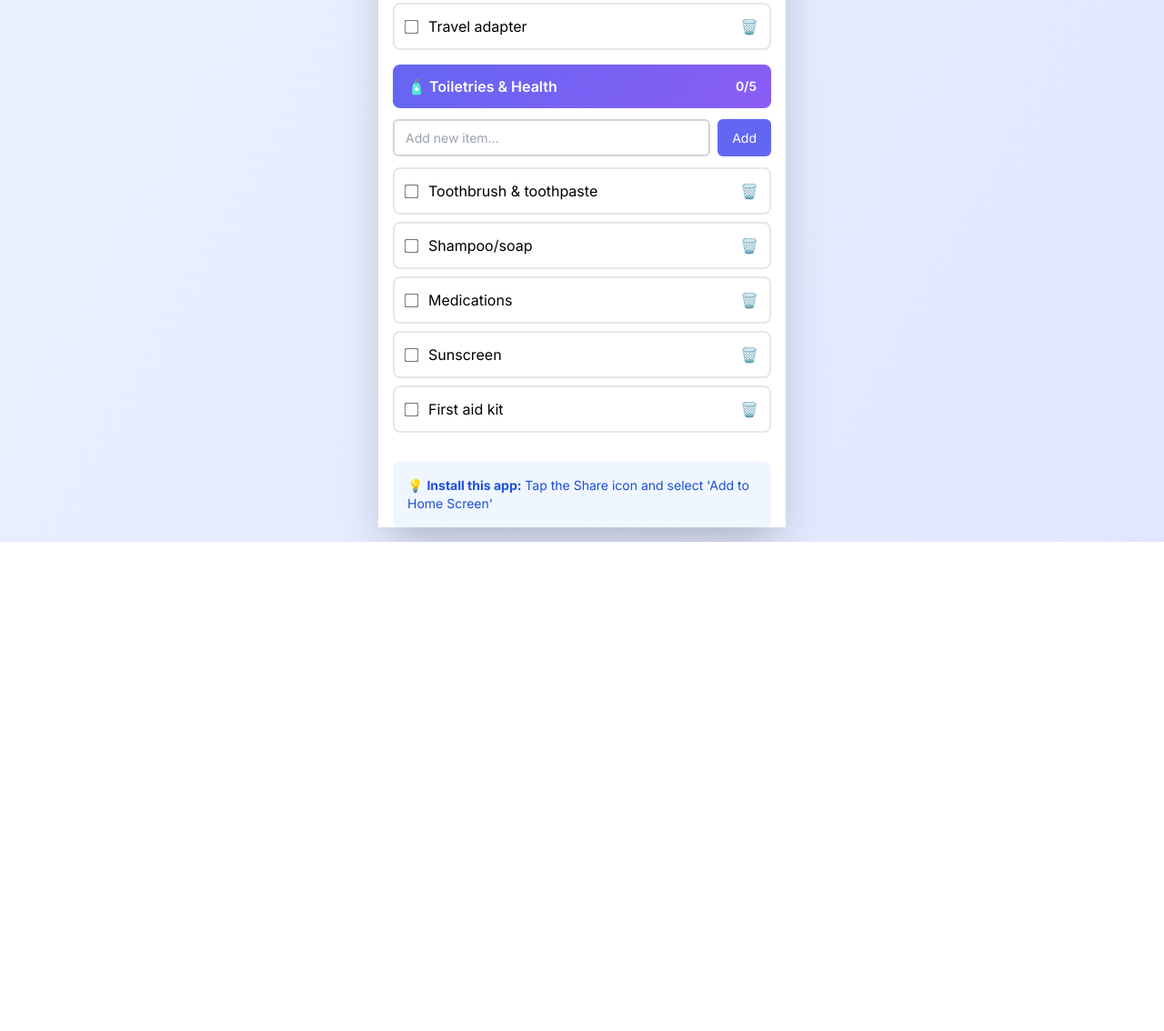
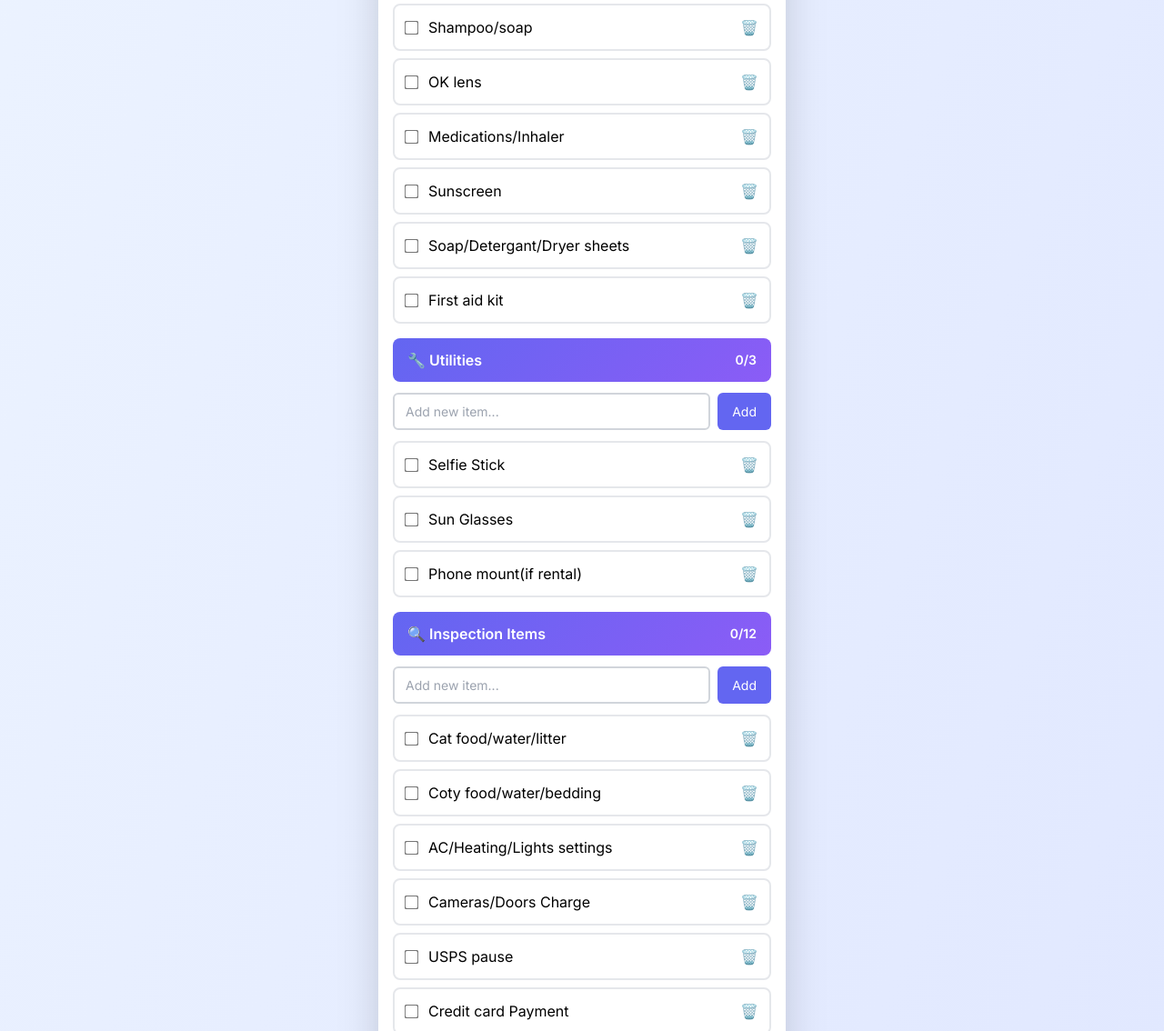
Before and after one commit to seiluer33/my-test-pwa, a plain HTML site: page index.html in a window 1280 px wide. Shown: the part 1666-2800 px from the top of the page at 91% size. Before the commit the page ends 2262 px from the top, so only its background shows below. Drawn offline with nearby package versions, Linux system fonts and the light colour scheme.

Commit message:
update the checklist

```diff
--- a/index.html
+++ b/index.html
@@ -219,12 +219,9 @@
                     name: '📄 Documents & Money',
                     emoji: '📄',
                     items: [
-                        { id: 1, text: 'Passport/ID', completed: false },
-                        { id: 2, text: 'Flight tickets', completed: false },
-                        { id: 3, text: 'Hotel confirmations', completed: false },
-                        { id: 4, text: 'Travel insurance', completed: false },
-                        { id: 5, text: 'Credit cards', completed: false },
-                        { id: 6, text: 'Cash/local currency', completed: false }
+                        { id: 1, text: 'Passport/Green Card', completed: false },
+                        { id: 2, text: 'Credit cards(costco, aa, ihg, discover)', completed: false },
+                        { id: 3, text: 'Cash/local currency', completed: false }
                     ]
                 },
                 {
@@ -232,13 +229,13 @@
                     name: '👕 Clothing',
                     emoji: '👕',
                     items: [
-                        { id: 7, text: 'Underwear', completed: false },
-                        { id: 8, text: 'Socks', completed: false },
-                        { id: 9, text: 'T-shirts/shirts', completed: false },
-                        { id: 10, text: 'Pants/shorts', completed: false },
-                        { id: 11, text: 'Jacket/sweater', completed: false },
-                        { id: 12, text: 'Sleepwear', completed: false },
-                        { id: 13, text: 'Comfortable shoes', completed: false }
+                        { id: 4, text: 'Underwear', completed: false },
+                        { id: 5, text: 'Socks', completed: false },
+                        { id: 6, text: 'T-shirts/shirts', completed: false },
+                        { id: 7, text: 'Pants/shorts', completed: false },
+                        { id: 8, text: 'Jacket/sweater', completed: false },
+                        { id: 9, text: 'Sleepwear', completed: false },
+                        { id: 10, text: 'Comfortable shoes', completed: false }
                     ]
                 },
                 {
@@ -246,11 +243,10 @@
                     name: '🔌 Electronics',
                     emoji: '🔌',
                     items: [
-                        { id: 14, text: 'Phone charger', completed: false },
-                        { id: 15, text: 'Power bank', completed: false },
-                        { id: 16, text: 'Camera', completed: false },
-                        { id: 17, text: 'Headphones', completed: false },
-                        { id: 18, text: 'Travel adapter', completed: false }
+                        { id: 11, text: 'Phone charger', completed: false },
+                        { id: 12, text: 'Power bank', completed: false },
+                        { id: 13, text: 'Headphones', completed: false },
+                        { id: 14, text: 'Travel adapter(overseas)', completed: false }
                     ]
                 },
                 {
@@ -258,11 +254,42 @@
                     name: '🧴 Toiletries & Health',
                     emoji: '🧴',
                     items: [
-                        { id: 19, text: 'Toothbrush & toothpaste', completed: false },
-                        { id: 20, text: 'Shampoo/soap', completed: false },
-                        { id: 21, text: 'Medications', completed: false },
-                        { id: 22, text: 'Sunscreen', completed: false },
-                        { id: 23, text: 'First aid kit', completed: false }
+                        { id: 15, text: 'Toothbrush & toothpaste', completed: false },
+                        { id: 16, text: 'Shampoo/soap', completed: false },
+                        { id: 17, text: 'OK lens', completed: false },
+                        { id: 18, text: 'Medications/Inhaler', completed: false },
+                        { id: 19, text: 'Sunscreen', completed: false },
+                        { id: 20, text: 'Soap/Detergant/Dryer sheets', completed: false },
+                        { id: 21, text: 'First aid kit', completed: false }
+                    ]
+                },
+                {
+                    id: 'utilities',
+                    name: '🔧 Utilities',
+                    emoji: '🔧',
+                    items: [
+                        { id: 22, text: 'Selfie Stick', completed: false },
+                        { id: 23, text: 'Sun Glasses', completed: false },
+                        { id: 24, text: 'Phone mount(if rental)', completed: false }
+                    ]
+                },
+                {
+                    id: 'inspection',
+                    name: '🔍 Inspection Items',
+                    emoji: '🔍',
+                    items: [
+                        { id: 25, text: 'Cat food/water/litter', completed: false },
+                        { id: 26, text: 'Coty food/water/bedding', completed: false },
+                        { id: 27, text: 'AC/Heating/Lights settings', completed: false },
+                        { id: 28, text: 'Cameras/Doors Charge', completed: false },
+                        { id: 29, text: 'USPS pause', completed: false },
+                        { id: 30, text: 'Credit card Payment', completed: false },
+                        { id: 31, text: 'Lock credit card', completed: false },
+                        { id: 32, text: 'Car keys', completed: false },
+                        { id: 33, text: 'Water/Electricity/Gas/Internet/Cell payment', completed: false },
+                        { id: 34, text: 'Irrigation system', completed: false },
+                        { id: 35, text: 'Water indoor plants', completed: false },
+                        { id: 36, text: 'Company password change', completed: false }
                     ]
                 }
             ]
```
Also changed, not shown: apple-touch-icon-120x120.png, apple-touch-icon-152x152.png, apple-touch-icon-180x180.png, icon-192x192.png, icon-512x512.png.
